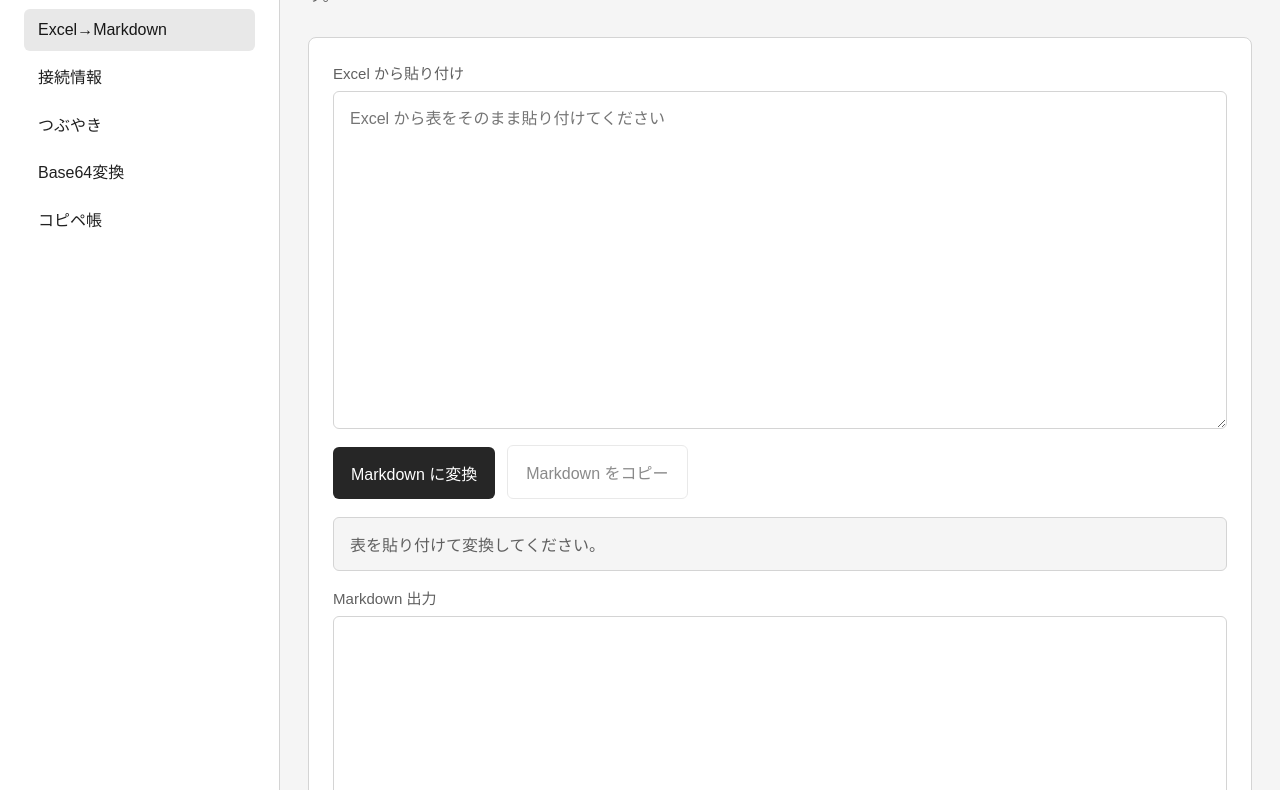
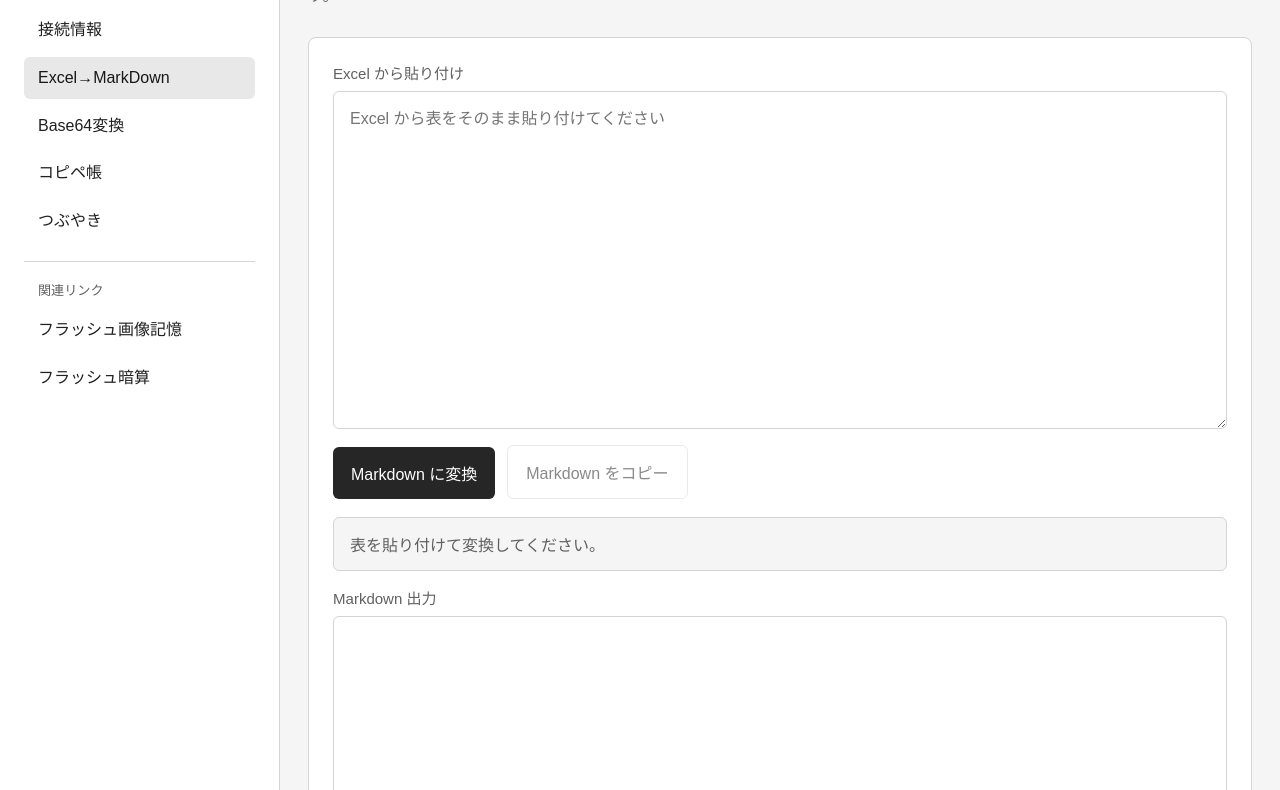
Before and after one commit to nekotype/WebTools, a plain HTML site: page index.html in a window 1280 px wide. Shown: the part 129-919 px from the top of the page. Drawn offline with Linux system fonts and the light colour scheme.

Commit message:
Reorder tool menu and add related links

```diff
--- a/app.js
+++ b/app.js
@@ -1,7 +1,7 @@
 import { initMenu, syncMenuState } from "./src/menu.js";
 import { getRoute, routes } from "./src/routes.js";
 
-const APP_VERSION = "1.3.3";
+const APP_VERSION = "1.3.4";
 
 const root = document.querySelector("#tool-root");
 const titleNode = document.querySelector("#page-title");
--- a/index.html
+++ b/index.html
@@ -16,28 +16,33 @@
         <label class="mobile-nav" for="tool-select">
           <span>ツール選択</span>
           <select id="tool-select" class="tool-select">
-            <option value="markdown">Excel→Markdown</option>
             <option value="network">接続情報</option>
-            <option value="talk">つぶやき</option>
+            <option value="markdown">Excel→MarkDown</option>
             <option value="base64">Base64変換</option>
             <option value="clipboard">コピペ帳</option>
+            <option value="talk">つぶやき</option>
           </select>
         </label>
         <nav class="tool-nav" aria-label="ツールメニュー">
-          <button class="nav-link is-active" data-route="markdown">Excel→Markdown</button>
           <button class="nav-link" data-route="network">接続情報</button>
-          <button class="nav-link" data-route="talk">つぶやき</button>
+          <button class="nav-link is-active" data-route="markdown">Excel→MarkDown</button>
           <button class="nav-link" data-route="base64">Base64変換</button>
           <button class="nav-link" data-route="clipboard">コピペ帳</button>
+          <button class="nav-link" data-route="talk">つぶやき</button>
+        </nav>
+        <nav class="external-nav" aria-label="関連リンク">
+          <p class="external-nav-title">関連リンク</p>
+          <a class="external-link" href="https://nekotype.github.io/AfterImage">フラッシュ画像記憶</a>
+          <a class="external-link" href="https://nekotype.github.io/MentalMath">フラッシュ暗算</a>
         </nav>
         <div class="sidebar-footer">
-          <p id="app-version" class="version-value">Ver 1.3.3</p>
+          <p id="app-version" class="version-value">Ver 1.3.4</p>
         </div>
       </aside>
 
       <main class="content">
         <section class="hero">
-          <h2 id="page-title">Excel→Markdown</h2>
+          <h2 id="page-title">Excel→MarkDown</h2>
           <p id="page-description">
             Excel から貼り付けた表を Markdown のテーブルへ変換します。GitHub やメモ用にそのままコピーできます。
           </p>
--- a/src/routes.js
+++ b/src/routes.js
@@ -6,7 +6,7 @@ import { renderTalkTool } from "./tools/talk.js";
 
 export const routes = {
   markdown: {
-    title: "Excel→Markdown",
+    title: "Excel→MarkDown",
     description:
       "Excel から貼り付けた表を Markdown のテーブルへ変換します。GitHub やメモ用にそのままコピーできます。",
     templateId: "markdown-template",
--- a/styles.css
+++ b/styles.css
@@ -65,7 +65,32 @@ textarea {
   gap: 6px;
   margin-top: 20px;
   align-content: start;
-  flex: 1 1 auto;
+}
+
+.external-nav {
+  display: grid;
+  gap: 6px;
+  margin-top: 20px;
+  padding: 18px 0;
+  border-top: 1px solid var(--line);
+}
+
+.external-nav-title {
+  margin: 0 14px 4px;
+  color: var(--muted);
+  font-size: 0.82rem;
+}
+
+.external-link {
+  padding: 10px 14px;
+  border-radius: 6px;
+  color: var(--text);
+  text-decoration: none;
+  line-height: 1.35;
+}
+
+.external-link:hover {
+  background: var(--accent-soft);
 }
 
 .sidebar-footer {
@@ -131,7 +156,7 @@ textarea {
   background: #404040;
 }
 
-:where(button, input, textarea, select):focus-visible {
+:where(a, button, input, textarea, select):focus-visible {
   outline: 2px solid var(--accent);
   outline-offset: 3px;
 }
```
Also changed, not shown: scripts/browser-evidence-run-check.js (+4 -4 lines), 2 other files.
